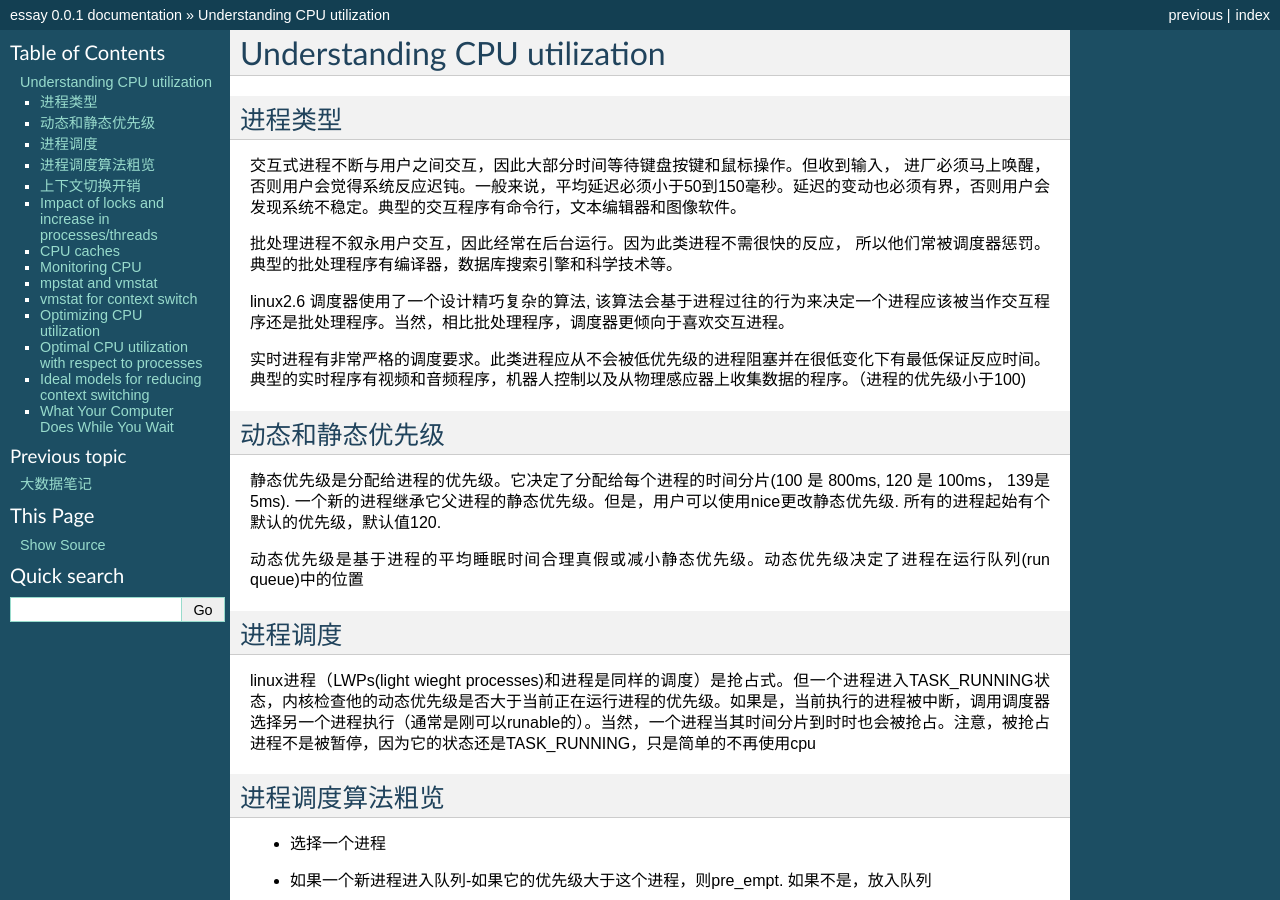
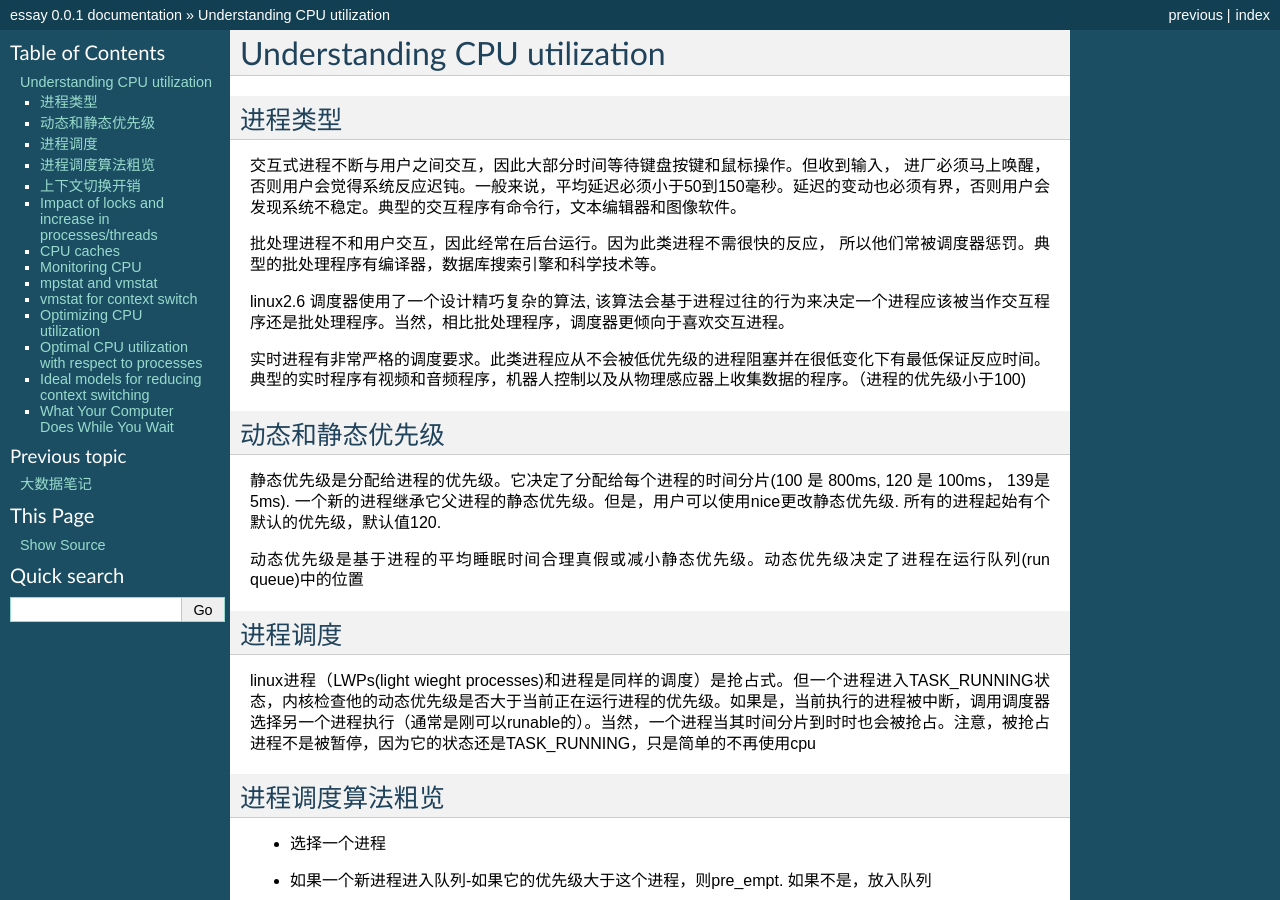
Before and after one commit to largetalk/newdatum, a Sphinx documentation site: the page built from docs/source/201405/cpu.rst, in a window 1280 px wide and 900 px high. Built offline with Sphinx 7.4.7, drawn with Linux system fonts in a browser that asks for light colours; formulas are drawn with MathJax 3.

Commit message:
docs fix

```diff
--- a/docs/source/201405/cpu.rst
+++ b/docs/source/201405/cpu.rst
@@ -7,7 +7,7 @@ Understanding CPU utilization
 
 交互式进程不断与用户之间交互，因此大部分时间等待键盘按键和鼠标操作。但收到输入， 进厂必须马上唤醒，否则用户会觉得系统反应迟钝。一般来说，平均延迟必须小于50到150毫秒。延迟的变动也必须有界，否则用户会发现系统不稳定。典型的交互程序有命令行，文本编辑器和图像软件。
 
-批处理进程不叙永用户交互，因此经常在后台运行。因为此类进程不需很快的反应， 所以他们常被调度器惩罚。典型的批处理程序有编译器，数据库搜索引擎和科学技术等。
+批处理进程不和用户交互，因此经常在后台运行。因为此类进程不需很快的反应， 所以他们常被调度器惩罚。典型的批处理程序有编译器，数据库搜索引擎和科学技术等。
 
 linux2.6 调度器使用了一个设计精巧复杂的算法, 该算法会基于进程过往的行为来决定一个进程应该被当作交互程序还是批处理程序。当然，相比批处理程序，调度器更倾向于喜欢交互进程。
 
```
